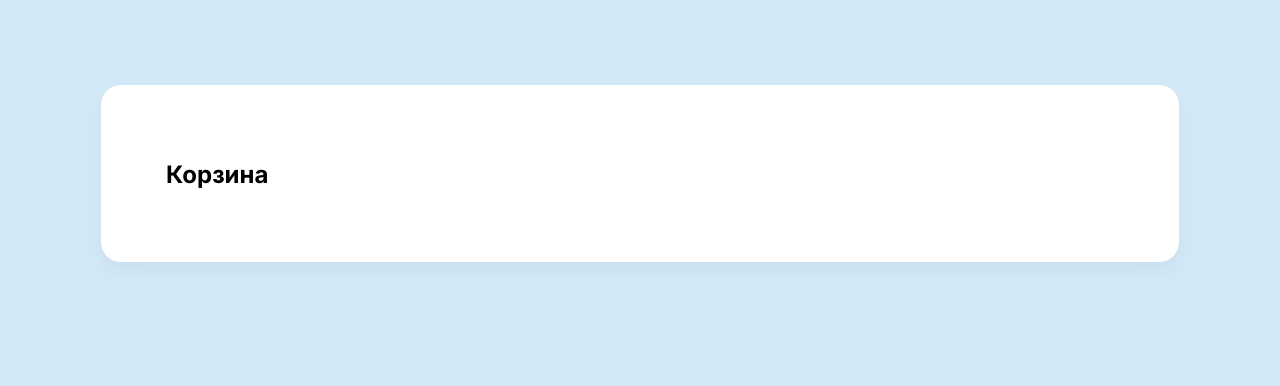
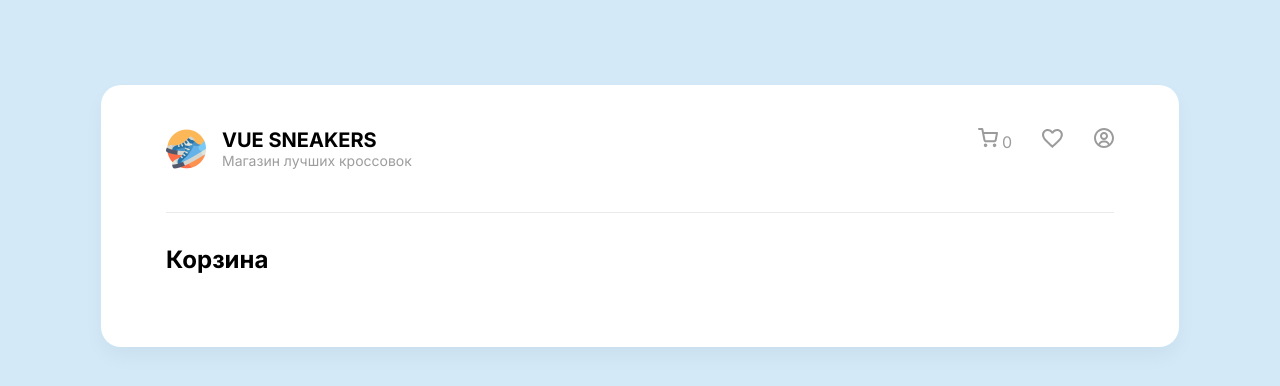
Before and after one commit to Scat55/vue_sneakers, a Vue app: page /cart in a window 1280 px wide. Shown: the top 386 px of the page. Built offline with nearby package versions, Linux system fonts and the light colour scheme.

Commit message:
add: added displaying items in the shopping cart

```diff
--- a/src/App.vue
+++ b/src/App.vue
@@ -1,14 +1,14 @@
 <template>
   <div class="container">
-    <!-- <appHeader />
-    <appStore />
-    <appCart v-if="CART.length" :cartItem="CART" /> -->
+    <appHeader />
+    <!-- <appStore /> -->
+    <!-- <appCart v-if="CART.length" :cartItem="CART" /> -->
   </div>
   <router-view></router-view>
 </template>
 
 <script>
-// import appHeader from './components/appHeader';
+import appHeader from './components/appHeader';
 // import appStore from './components/appStore';
 // import appCart from './components/appCart';
 import { mapGetters } from 'vuex';
@@ -16,7 +16,7 @@ import { mapGetters } from 'vuex';
 export default {
   name: 'App',
   components: {
-    // appHeader,
+    appHeader,
     // appStore,
     // appCart,
   },
--- a/src/components/appCart.vue
+++ b/src/components/appCart.vue
@@ -3,7 +3,7 @@
     <h3 class="cart__title">Корзина</h3>
     <div class="cart__item">
       <appCartItem
-        v-for="(item, idx) in cartItem"
+        v-for="(item, idx) in CART"
         :key="item.id"
         :cartChild="item"
         @removeFromCart="removeFromCart(idx)"
@@ -14,7 +14,7 @@
 
 <script>
 import appCartItem from './appCartItem';
-import { mapActions } from 'vuex';
+import { mapGetters, mapActions } from 'vuex';
 export default {
   name: 'appCart',
   components: {
@@ -27,6 +27,9 @@ export default {
         return [];
       },
     },
+  },
+  computed: {
+    ...mapGetters(['CART']),
   },
   methods: {
     ...mapActions(['DELETE_FROM_CART']),
--- a/src/components/appHeader.vue
+++ b/src/components/appHeader.vue
@@ -1,22 +1,32 @@
 <template>
   <div class="header">
-    <div class="header__logo">
-      <img src="../assets/images/logo.png" alt="Logo" class="header__logo-img">
+    <a href="/" class="header__logo">
+      <img src="../assets/images/logo.png" alt="Logo" class="header__logo-img" />
       <div class="header__logo-text">
         <p class="header__logo-title">VUE SNEAKERS</p>
         <p class="header__logo-subtitle">Магазин лучших кроссовок</p>
       </div>
-    </div>
+    </a>
     <nav class="header__nav">
       <ul class="header__nav-list">
         <li class="header__nav-list-item">
-          <a href="#"><img src="../assets/images/cart.svg" alt="Cart" class="header__list-item-img"></a>
+          <router-link class="header__cart" :to="{ name: 'cart', params: { cartItem: CART } }">
+            <a href="#"
+              ><img src="../assets/images/cart.svg" alt="Cart" class="header__list-item-img"
+            /></a>
+            <span class="header__cart">{{ CART.length }}</span></router-link
+          >
+        </li>
+
+        <li class="header__nav-list-item">
+          <a href="#">
+            <img src="../assets/images/favorite.svg" alt="Favorite" class="header__list-item-img"
+          /></a>
         </li>
         <li class="header__nav-list-item">
-          <a href="#"> <img src="../assets/images/favorite.svg" alt="Favorite" class="header__list-item-img"></a>
-        </li>
-        <li class="header__nav-list-item">
-          <a href="#"><img src="../assets/images/person.svg" alt="Person" class="header__list-item-img"></a>
+          <a href="#"
+            ><img src="../assets/images/person.svg" alt="Person" class="header__list-item-img"
+          /></a>
         </li>
       </ul>
     </nav>
@@ -24,14 +34,16 @@
 </template>
 
 <script>
+import { mapGetters } from 'vuex';
 export default {
   name: 'appHeader',
   data() {
-    return {
-
-    }
+    return {};
   },
-}
+  computed: {
+    ...mapGetters(['CART']),
+  },
+};
 </script>
 
 <style lang="scss" scoped>
@@ -43,9 +55,15 @@ export default {
   padding-bottom: 2.688rem;
   border-bottom: 1px solid #eaeaea;
 
+  &__cart {
+    margin-left: 0.25rem;
+    color: var(--greyColor);
+    text-decoration: none;
+  }
   &__logo {
     @include alignCenter;
     gap: 1rem;
+    text-decoration: none;
 
     &-img {
       width: 2.5rem;
@@ -57,6 +75,7 @@ export default {
       font-size: 20px;
       line-height: 24px;
       text-transform: uppercase;
+      color: #000;
     }
 
     &-subtitle {
@@ -68,14 +87,13 @@ export default {
   }
 
   &__nav {
-
     &-list {
       @include alignCenter;
       gap: 1.875rem;
 
       &-item {
         list-style: none;
-        transition: all .3s;
+        transition: all 0.3s;
 
         &:hover {
           transform: scale(1.1);
@@ -83,6 +101,5 @@ export default {
       }
     }
   }
-
 }
 </style>
--- a/src/router/index.js
+++ b/src/router/index.js
@@ -12,6 +12,7 @@ const routes = [
     path: '/cart',
     name: 'cart',
     component: appCart,
+    props: true,
   },
 ];
 
```
